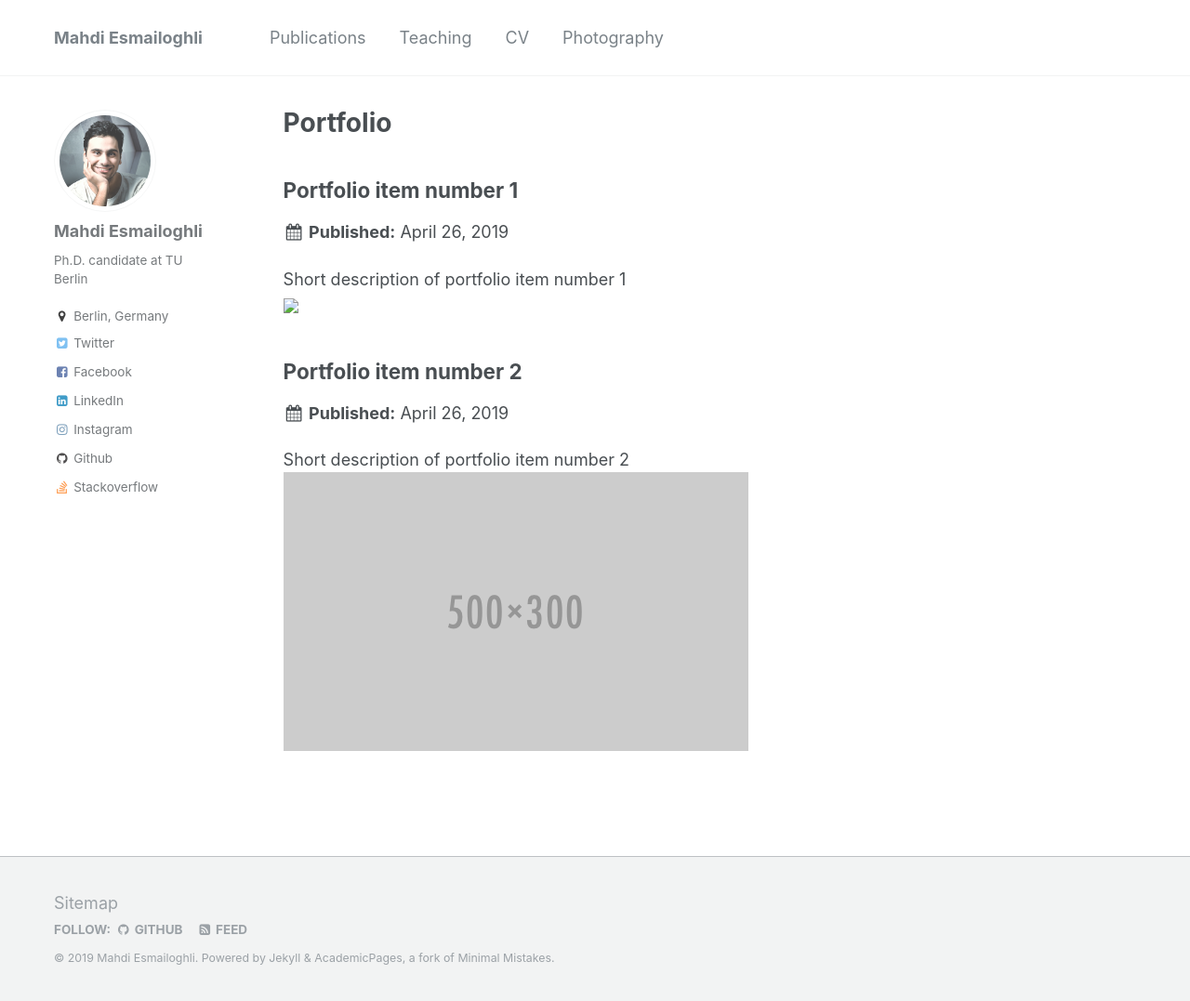
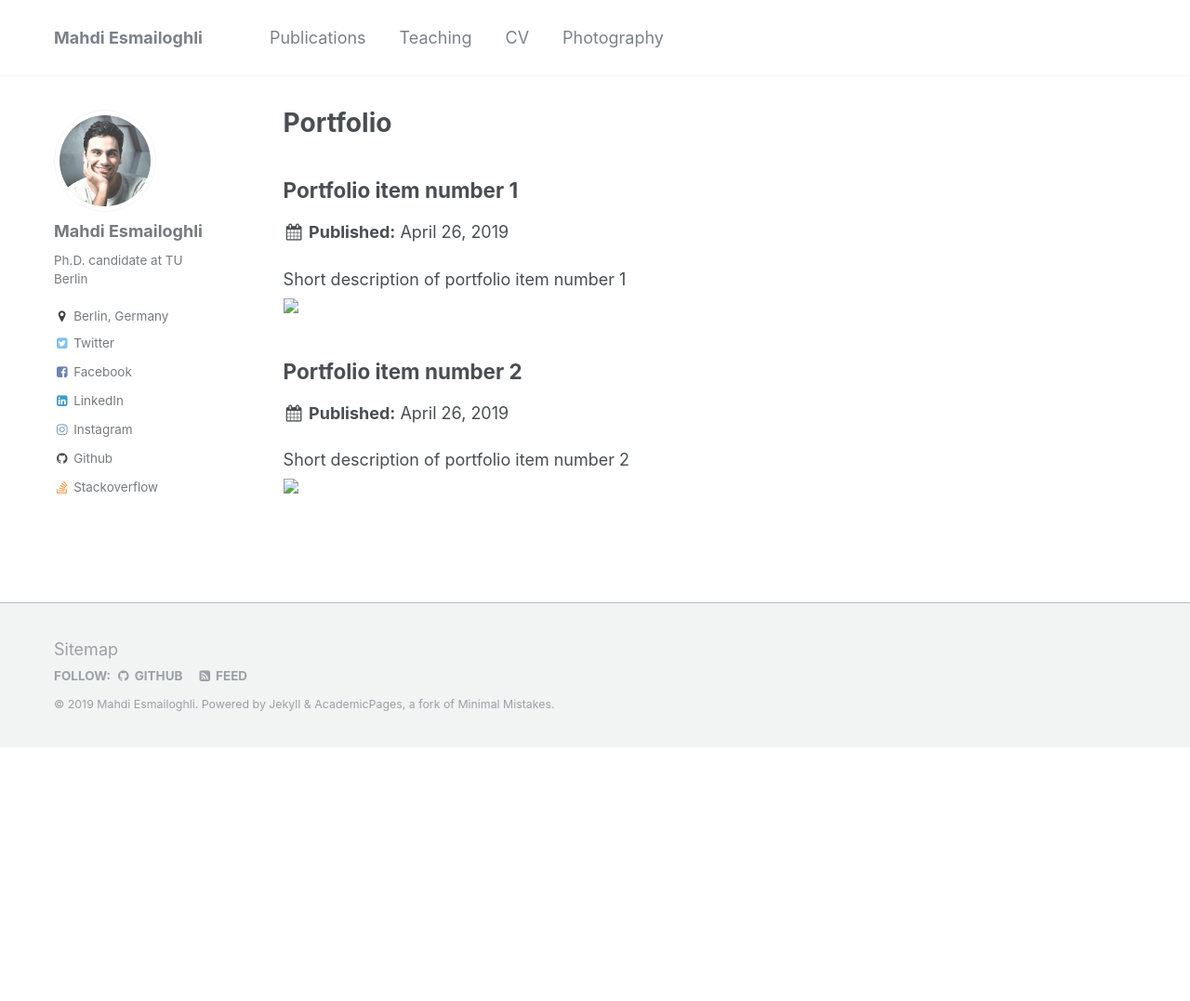
Before and after one commit to esmailoghli/esmailoghli.github.io, a Jekyll site: the page built from _pages/portfolio.html, in a window 1280 px wide and 1077 px high. Shown: the whole window at 93% size. Built offline with Jekyll 4.4.1, drawn with Linux system fonts in a browser that asks for light colours; a file with an impossible date is left out.

Commit message:
Update portfolio-2.html

```diff
--- a/_portfolio/portfolio-2.html
+++ b/_portfolio/portfolio-2.html
@@ -1,6 +1,6 @@
 ---
 title: "Portfolio item number 2"
-excerpt: "Short description of portfolio item number 2 <br/><img src='/images/500x300.png'>"
+excerpt: "Short description of portfolio item number 2 <br/><img src='/images/IMG_20181217_151254_810.jpg'>"
 collection: portfolio
 ---
 
```
